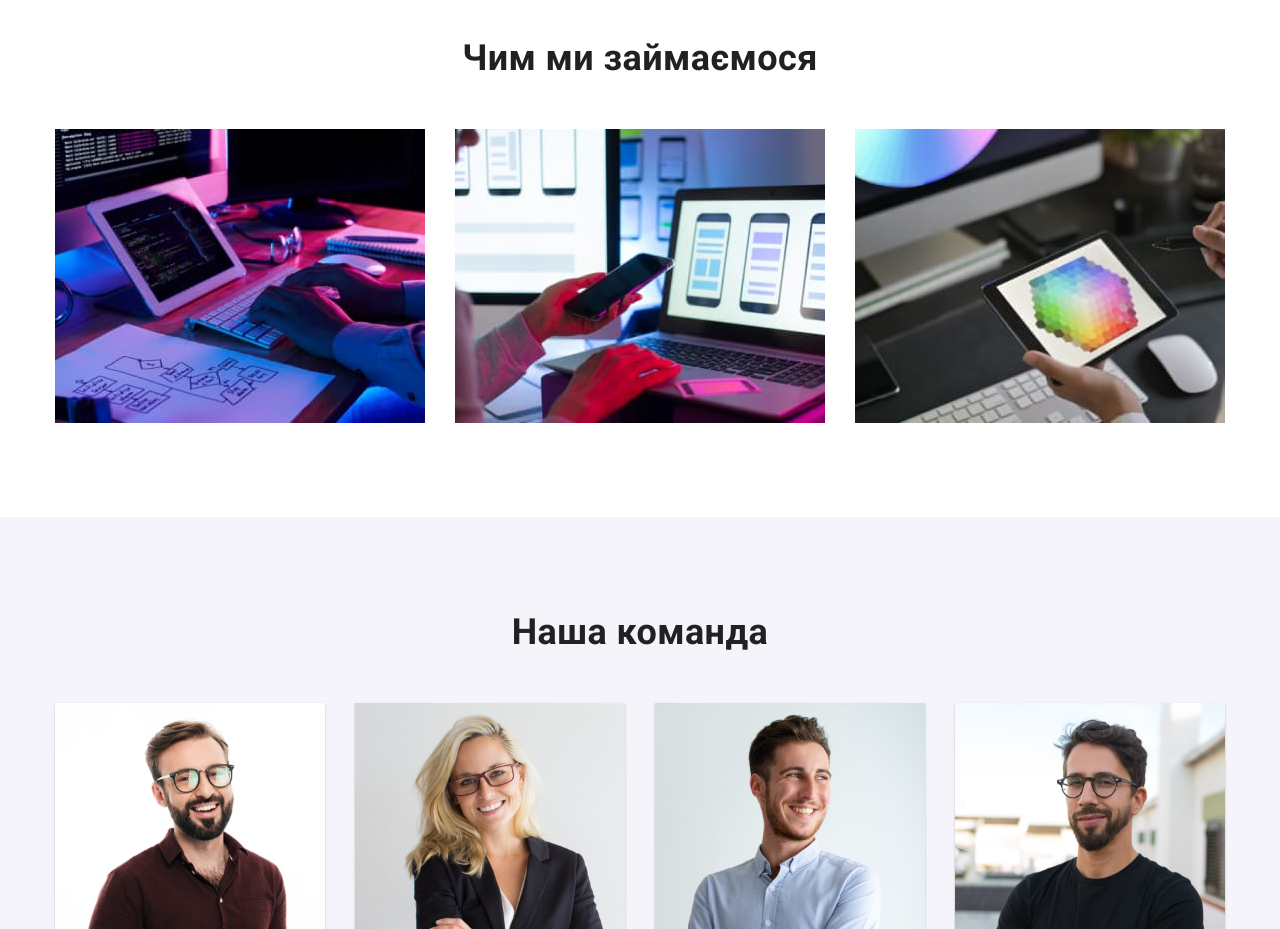
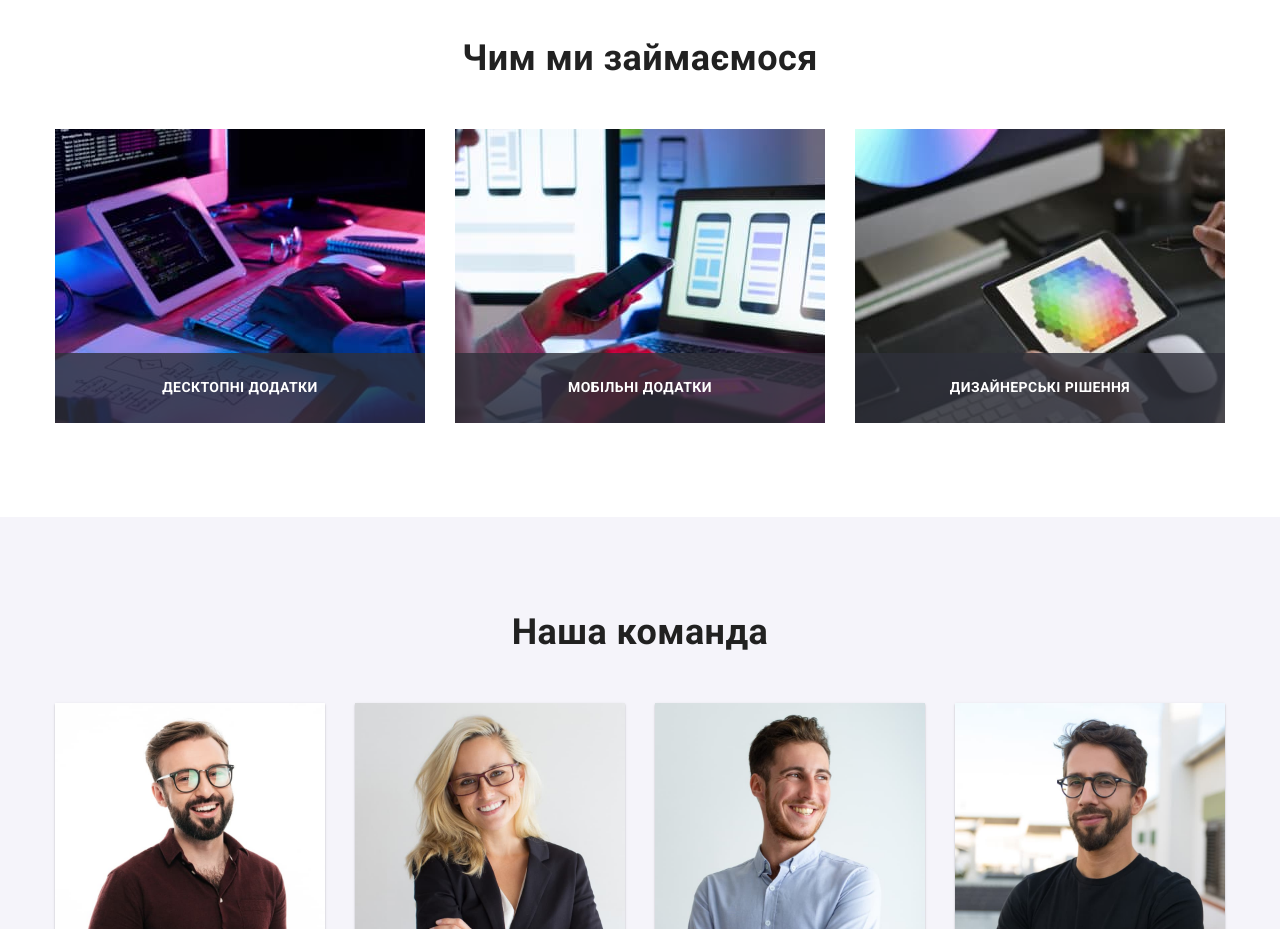
Before and after one commit to Polyhalov/goit-markup-hw-05, a plain HTML site: page index.html in a window 1280 px wide. Shown: the part 1080-2009 px from the top of the page. Drawn offline with nearby package versions, Linux system fonts and the light colour scheme.

Commit message:
work-image

```diff
--- a/css/style.css
+++ b/css/style.css
@@ -242,6 +242,28 @@ img {
     display: block;
     max-width: 100%;
     height: auto;
+}
+.work-img{
+    position: relative;
+}
+.downframe{
+    background-color:rgba(47, 48, 58, 0.8);
+    position: absolute;
+    width: 100%;
+    left: 0;
+    bottom: 0;
+
+}
+.work-name{
+        font-size: 14px;
+        line-height: 1.14;
+        letter-spacing: 0.03em;
+        text-align: center;
+        text-transform: uppercase;
+        color: var(--white-color);
+        padding-top: 27px;
+        padding-bottom: 27px;
+        margin: 0;
 }
 /* Team */
 .team{
--- a/index.html
+++ b/index.html
@@ -97,13 +97,28 @@
             <h2 class="htitle">Чим ми займаємося</h2>
             <ul class="work-list list">
                 <li class="item">
-                    <img src="./images/box1.jpg" alt="Клавіатура" width="370">
+                    <div class="work-img">
+                        <img src="./images/box1.jpg" alt="Клавіатура" width="370">
+                        <div class="downframe">
+                            <h3 class="work-name">Десктопні додатки</h3>
+                        </div>
+                    </div>
                 </li>
                 <li class="item">
-                    <img src="./images/box2.jpg" alt="Телефон" width="370">
+                    <div class="work-img">
+                        <img src="./images/box2.jpg" alt="Телефон" width="370">
+                        <div class="downframe">
+                            <h3 class="work-name">Мобільні додатки</h3>
+                        </div>
+                    </div>
                 </li>
                 <li class="item">
-                    <img src="./images/box3.jpg" alt="Планшет" width="370">
+                    <div class="work-img">
+                        <img src="./images/box3.jpg" alt="Планшет" width="370">
+                        <div class="downframe">
+                            <h3 class="work-name">Дизайнерські рішення</h3>
+                        </div>
+                    </div>
                 </li>
             </ul>
         </div>
```
